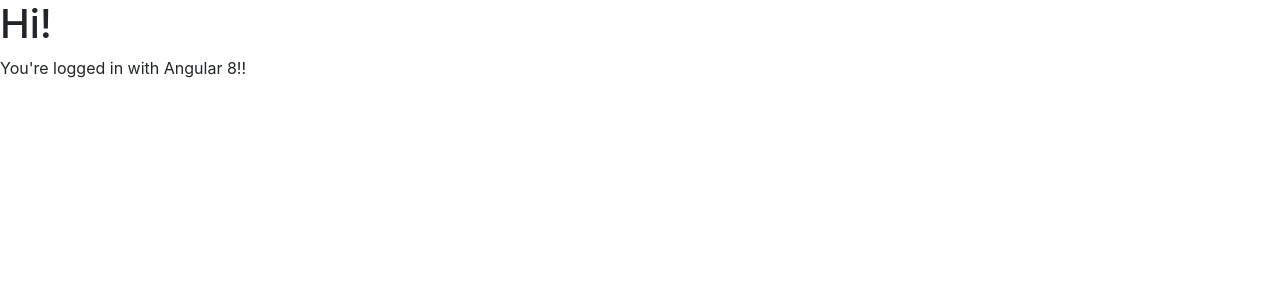
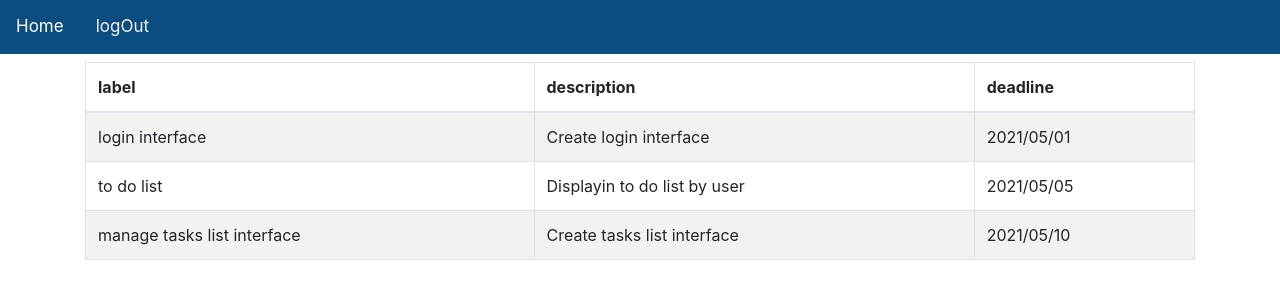
Before and after one commit to wafamhamdi/templateAngular, an Angular app: page /home in a window 1280 px wide. Shown: the top 300 px of the page. Built offline with nearby package versions, Linux system fonts and the light colour scheme.

Commit message:
fixing readme file

```diff
--- a/src/app/app.component.css
+++ b/src/app/app.component.css
@@ -0,0 +1,33 @@
+/* Add a black background color to the top navigation */
+.topnav {
+    background-color:  rgb(12, 77, 129);
+    overflow: hidden;
+  }
+
+  /* Style the links inside the navigation bar */
+  .topnav a {
+    float: left;
+    display: block;
+    color: #f2f2f2;
+    text-align: center;
+    padding: 14px 16px;
+    text-decoration: none;
+    font-size: 17px;
+  }
+
+  /* Change the color of links on hover */
+  .topnav a:hover {
+    background-color: #ddd;
+    color:  rgb(12, 77, 129);
+  }
+
+  /* Add an active class to highlight the current page */
+  .topnav a.active {
+    background-color: rgb(12, 77, 129);
+    color: white;
+  }
+
+  /* Hide the link that should open and close the topnav on small screens */
+  .topnav .icon {
+    display: none;
+  }
--- a/src/app/app.component.html
+++ b/src/app/app.component.html
@@ -1,3 +1 @@
-
-
 <router-outlet></router-outlet>
--- a/src/app/components/home/home.component.css
+++ b/src/app/components/home/home.component.css
@@ -0,0 +1,33 @@
+/* Add a black background color to the top navigation */
+.topnav {
+    background-color:  rgb(12, 77, 129);
+    overflow: hidden;
+  }
+
+  /* Style the links inside the navigation bar */
+  .topnav a {
+    float: left;
+    display: block;
+    color: #f2f2f2;
+    text-align: center;
+    padding: 14px 16px;
+    text-decoration: none;
+    font-size: 17px;
+  }
+
+  /* Change the color of links on hover */
+  .topnav a:hover {
+    background-color: #ddd;
+    color:  rgb(12, 77, 129);
+  }
+
+  /* Add an active class to highlight the current page */
+  .topnav a.active {
+    background-color: rgb(12, 77, 129);
+    color: white;
+  }
+
+  /* Hide the link that should open and close the topnav on small screens */
+  .topnav .icon {
+    display: none;
+  }
--- a/src/app/components/home/home.component.html
+++ b/src/app/components/home/home.component.html
@@ -1,2 +1,55 @@
-<h1>Hi!</h1>
-<p>You're logged in with Angular 8!!</p>
+<link rel="stylesheet" href="https://cdnjs.cloudflare.com/ajax/libs/font-awesome/4.7.0/css/font-awesome.min.css">
+
+<div class="topnav">
+    <a [routerLink]="['/home']" routerLinkActive="active">Home</a>
+    <a [routerLink]="['/login']" routerLinkActive="active">logOut</a>
+</div>
+<h4></h4>
+<div class="container">
+    <table class="table table-striped table-bordered">
+        <thead>
+            <tr>
+                <th>label</th>
+                <th>description</th>
+                <th>deadline</th>
+            </tr>
+        </thead>
+        <tbody>
+
+            <tr>
+                <td>
+                    login interface
+                </td>
+                <td>
+                    Create login interface
+                </td>
+                <td>
+                    2021/05/01
+                </td>
+            </tr>
+            <tr>
+                <td>
+                    to do list
+                </td>
+                <td>
+                    Displayin to do list by user
+                </td>
+                <td>
+                    2021/05/05
+                </td>
+            </tr>
+            <tr>
+                <td>
+                    manage tasks list interface
+                </td>
+                <td>
+                    Create tasks list interface
+                </td>
+                <td>
+                    2021/05/10
+                </td>
+            </tr>
+        </tbody>
+    </table>
+
+</div>
--- a/src/app/components/home/home.component.ts
+++ b/src/app/components/home/home.component.ts
@@ -1,5 +1,7 @@
 import { Component, OnInit } from '@angular/core';
+import { ActivatedRoute } from '@angular/router';
 import {User}from '../../models/user';
+
 @Component({
   selector: 'app-home',
   templateUrl: './home.component.html',
@@ -8,7 +10,7 @@
 export class HomeComponent implements OnInit {
   public isLoggedIn = false;
   currentUser: User;
-  constructor() { }
+  constructor(private route: ActivatedRoute) { }
 
   ngOnInit() {
   }
--- a/src/app/components/todolist/todolist.component.html
+++ /dev/null
@@ -1 +0,0 @@
-<p>todolist works!</p>
--- a/src/app/components/todolist/todolist.component.ts
+++ /dev/null
@@ -1,15 +0,0 @@
-import { Component, OnInit } from '@angular/core';
-
-@Component({
-  selector: 'app-todolist',
-  templateUrl: './todolist.component.html',
-  styleUrls: ['./todolist.component.css']
-})
-export class TodolistComponent implements OnInit {
-
-  constructor() { }
-
-  ngOnInit() {
-  }
-
-}
```
Also changed, not shown: src/app/app-routing.module.ts (+2 -5 lines), src/app/app.module.ts (+3 -4 lines), src/app/components/todolist/todolist.component.css (deleted), 2 other files (tests, documents, lock files or other folders).
